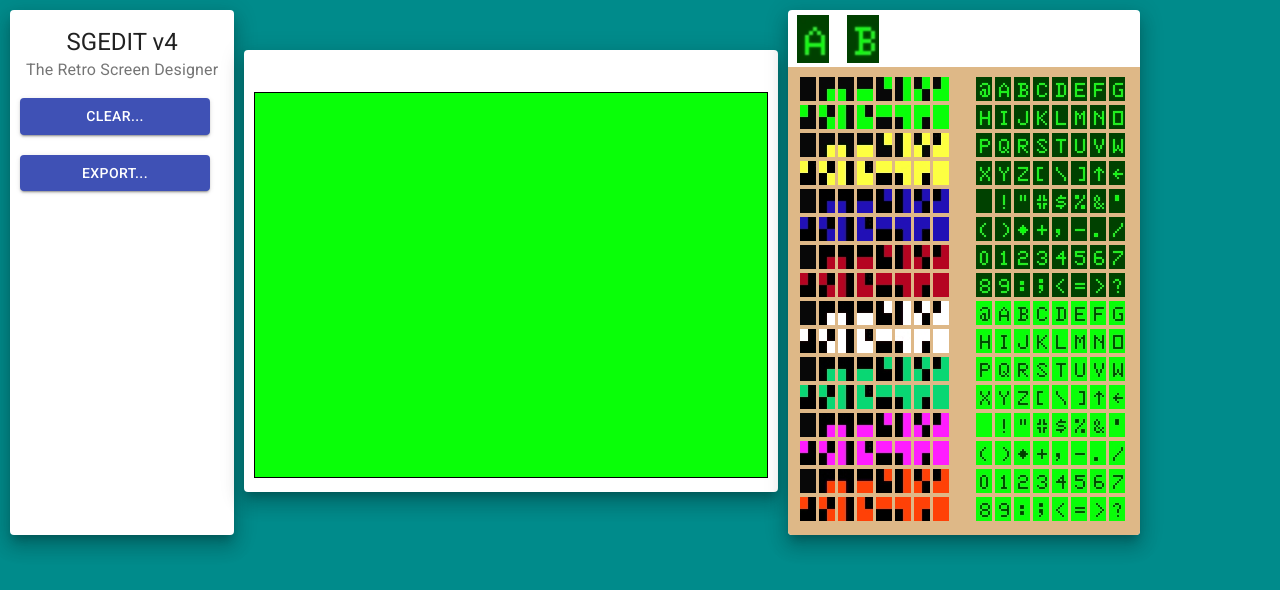
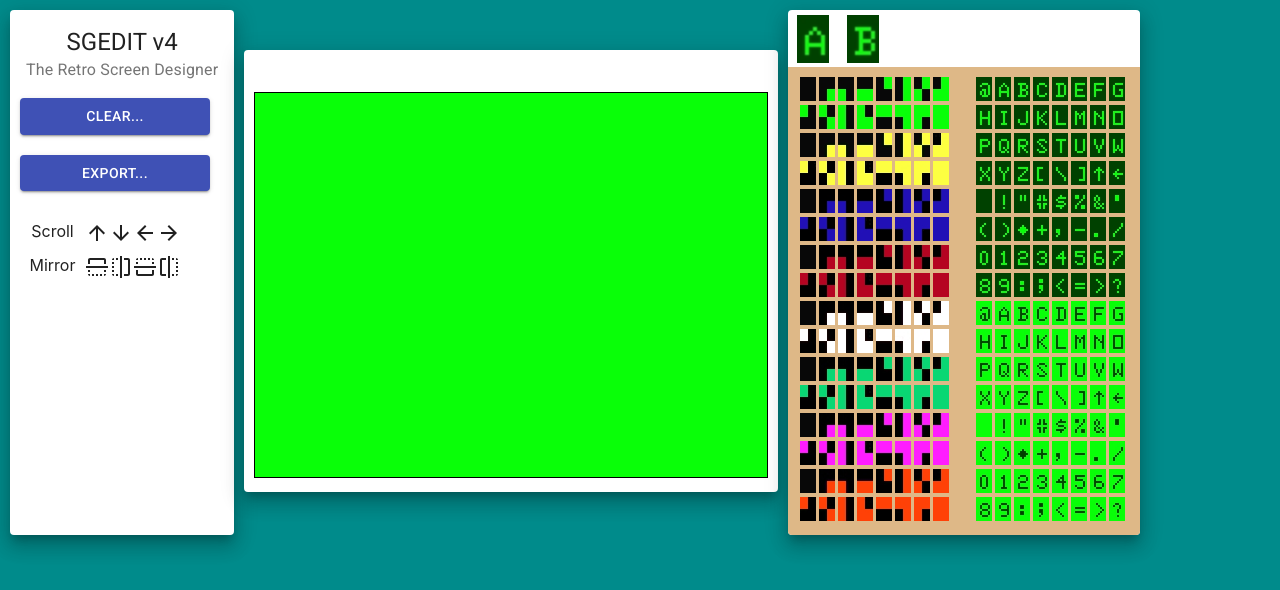
Before and after one commit to daftspaniel/sgeditrx, a React (Create React App) app: page / in a window 1280 px wide. Shown: the top 590 px of the page. Built offline with nearby package versions, Linux system fonts and the light colour scheme.

Commit message:
Adding scroll and mirror UI.

```diff
--- a/src/App.css
+++ b/src/App.css
@@ -70,3 +70,22 @@ body {
   width: 150px;
   margin-top: 5px;
 }
+
+.ScrollPanel {
+  display: flex;
+  margin-top: 10px;
+}
+
+.MirrorPanel {
+  display: flex;
+  margin-top: 10px;
+}
+
+.ScrollButton {
+  max-width: 35px;
+  border: 1px solid red;
+}
+
+.Clickable {
+  cursor: pointer;
+}
--- a/src/Components/LhsPanel.js
+++ b/src/Components/LhsPanel.js
@@ -6,10 +6,19 @@ import "../App.css"
 import Card from "@material-ui/core/Card"
 import Button from "@material-ui/core/Button"
 import { CardHeader } from "@material-ui/core"
+import ArrowUpwardIcon from "@material-ui/icons/ArrowUpward"
+import ArrowDownwardIcon from "@material-ui/icons/ArrowDownward"
+import ArrowForwardIcon from "@material-ui/icons/ArrowForward"
+import ArrowBackwardIcon from "@material-ui/icons/ArrowBack"
+import FlipIcon from "@material-ui/icons/Flip"
 
 import ClearDialogContainer from "../Dialogs/ClearDialogContainer"
 import ExportDialogContainer from "../Dialogs/ExportDialogContainer"
-import { showClearDialog, showExportDialog } from "../State/ScreenActions"
+import {
+  showClearDialog,
+  showExportDialog,
+  scrollScreen,
+} from "../State/ScreenActions"
 
 const LhsPanel = () => {
   const dispatch = useDispatch()
@@ -41,6 +50,33 @@ const LhsPanel = () => {
           >
             Export...
           </Button>
+          <br />
+          <div className="ScrollPanel">
+            <div style={{ width: 65 }}>Scroll</div>
+            <ArrowUpwardIcon
+              className="Clickable"
+              onClick={() => dispatch(scrollScreen("u"))}
+            />
+            <ArrowDownwardIcon
+              className="Clickable"
+              onClick={() => dispatch(scrollScreen("d"))}
+            />
+            <ArrowBackwardIcon
+              className="Clickable"
+              onClick={() => dispatch(scrollScreen("l"))}
+            />
+            <ArrowForwardIcon
+              className="Clickable"
+              onClick={() => dispatch(scrollScreen("r"))}
+            />
+          </div>
+          <div className="MirrorPanel">
+            <div style={{ width: 65 }}>Mirror</div>
+            <FlipIcon style={{transform: 'rotate(90deg)'}} />
+            <FlipIcon style={{transform: 'rotate(180deg)'}} />
+            <FlipIcon style={{transform: 'rotate(270deg)'}} />
+            <FlipIcon />
+          </div>
         </div>
         {displayClearDialog && <ClearDialogContainer />}
         {displayExportDialog && <ExportDialogContainer />}
--- a/src/State/ScreenActions.js
+++ b/src/State/ScreenActions.js
@@ -9,6 +9,7 @@ export const ACTIONS = {
   SHOW_EXPORT_DIALOG: "SHOW_EXPORT_DIALOG",
   HIDE_EXPORT_DIALOG: "HIDE_EXPORT_DIALOG",
   IMPORT_CSV: "IMPORT_CSV",
+  SCROLL: "SCROLL"
 }
 
 const _setPrimaryChar = (character) => {
@@ -39,6 +40,10 @@ const _clearScreen = (options) => {
   return { type: ACTIONS.CLEAR_SCREEN, options }
 }
 
+const _scrollScreen = (direction) => {
+  return { type: ACTIONS.SCROLL, direction }
+}
+
 const _showExportDialog = () => {
   return { type: ACTIONS.SHOW_EXPORT_DIALOG }
 }
@@ -65,6 +70,8 @@ export const hideClearDialog = () => _hideClearDialog()
 
 export const clearScreen = (options) => _clearScreen(options)
 
+export const scrollScreen = (direction) => _scrollScreen(direction)
+
 export const showExportDialog = () => _showExportDialog()
 
 export const hideExportDialog = () => _hideExportDialog()
--- a/src/State/ScreenReducer.js
+++ b/src/State/ScreenReducer.js
@@ -1,7 +1,7 @@
 import { ACTIONS } from "./ScreenActions"
 import { buildGrid } from "../Lib/Util"
 import { SG4, getScreenModeById } from "../Common/ScreenModes"
-import { clearScreen, importCsvData } from "./screen-helper"
+import { clearScreen, scrollScreen, importCsvData } from "./screen-helper"
 
 const transientInitialState = {
   showingClearDialog: false,
@@ -42,6 +42,13 @@ export const screenReducer = function (state, action) {
       return { ...state, transient: { showingExportDialog: false } }
     case ACTIONS.CLEAR_SCREEN:
       return save({ ...state, screenData: clearScreen(action) })
+    case ACTIONS.SCROLL:
+      return save({
+        ...state,
+        screenData: [
+          ...scrollScreen(action.direction, state.screenData, state.activeMode),
+        ],
+      })
     case ACTIONS.IMPORT_CSV:
       return save({ ...state, screenData: importCsvData(action) })
     default:
--- a/src/State/screen-helper.js
+++ b/src/State/screen-helper.js
@@ -1,7 +1,7 @@
 import { buildGrid } from "../Lib/Util"
 import { SG4, getScreenModeById } from "../Common/ScreenModes"
 
-export const getClearScreen = (modeId, character) =>{
+export const getClearScreen = (modeId, character) => {
   const screenMode = getScreenModeById(modeId)
   buildGrid(screenMode.columns, screenMode.rows, character)
 }
@@ -9,7 +9,11 @@ export const getClearScreen = (modeId, character) =>{
 export const getTestCard = (modeId) => {
   let char = 0
   const screenMode = getScreenModeById(modeId)
-  const data = buildGrid(screenMode.columns, screenMode.rows, screenMode.defaultCharacter)
+  const data = buildGrid(
+    screenMode.columns,
+    screenMode.rows,
+    screenMode.defaultCharacter
+  )
 
   for (let y = 0; y < screenMode.rows; y++) {
     for (let x = 0; x < screenMode.columns; x++) {
@@ -23,7 +27,7 @@ export const getTestCard = (modeId) => {
 }
 
 export const clearScreen = (action) => {
-  const {modeId, character} = action.options
+  const { modeId, character } = action.options
   if (action.options.method === "0") {
     return getClearScreen(modeId, character)
   }
@@ -53,3 +57,54 @@ export const importCsvData = (action) => {
 
   return data
 }
+
+export const scrollScreen = (direction, data, mode) => {
+  let tmp = []
+
+  if (direction === "u") {
+    for (let i = 0; i < mode.columns; i++) {
+      tmp.push(data[i][0].value)
+    }
+
+    for (let j = 0; j < mode.rows - 1; j++) {
+      for (let i = 0; i < mode.columns; i++) {
+        data[i][j].value = data[i][j + 1].value
+      }
+    }
+
+    for (let i = 0; i < mode.columns; i++) {
+      data[i][mode.rows - 1].value = tmp[i]
+    }
+  } else if (direction === "d") {
+    for (let i = 0; i < mode.columns; i++) {
+      tmp.push(data[i][mode.rows - 1].value)
+    }
+
+    for (let j = mode.rows - 1; j > 0; j--) {
+      for (let i = 0; i < mode.columns; i++) {
+        data[i][j].value = data[i][j - 1].value
+      }
+    }
+
+    for (let i = 0; i < mode.columns; i++) {
+      data[i][0].value = tmp[i]
+    }
+  } else if (direction === "l") {
+    for (let j = 0; j < mode.rows; j++) {
+      let tmp = data[0][j].value
+      for (let i = 1; i < mode.columns; i++) {
+        data[i - 1][j].value = data[i][j].value
+      }
+      data[mode.columns - 1][j].value = tmp
+    }
+  } else if (direction === "r") {
+    for (let j = 0; j < mode.rows; j++) {
+      let tmp = data[mode.columns - 1][j].value
+      for (let i = mode.columns - 1; i > 0; i--) {
+        data[i][j].value = data[i - 1][j].value
+      }
+      data[0][j].value = tmp
+    }
+  }
+  return data
+}
```
